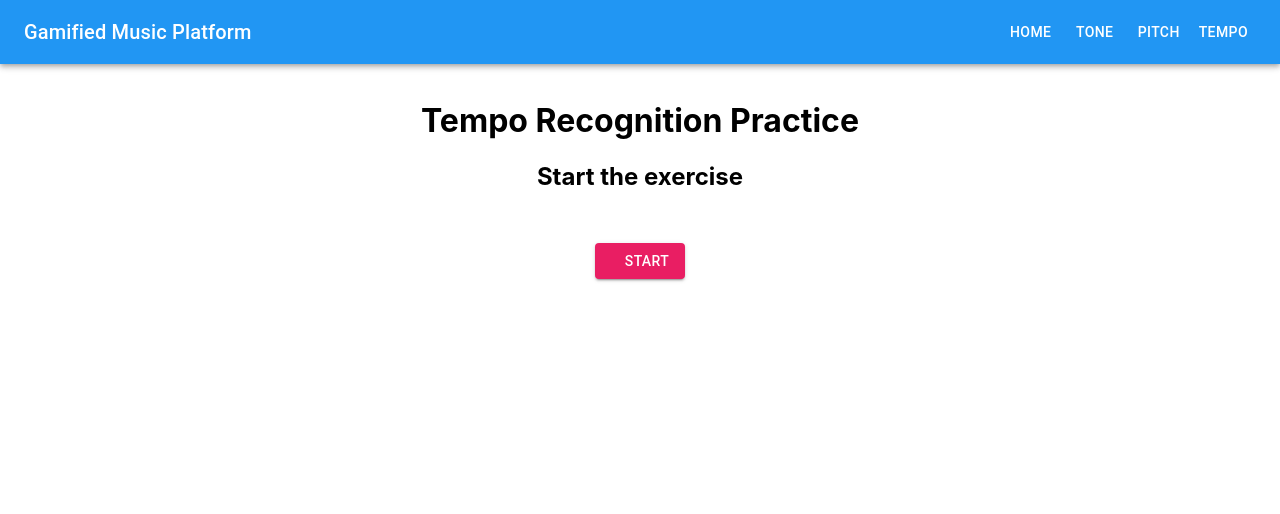
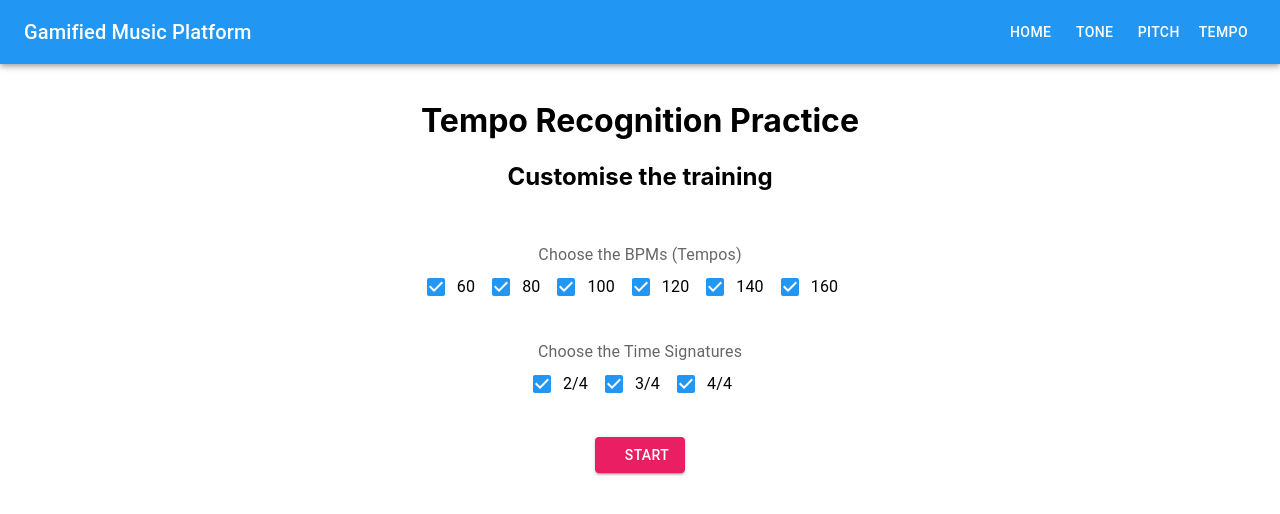
Before and after one commit to andrewvalletta/DissertationRepo, a React (Vite) app: page /Tempo in a window 1280 px wide. Shown: the top 514 px of the page. Built offline with nearby package versions, Linux system fonts and the light colour scheme; some icons are missing.

Commit message:
TempoTrainer visuals: checkboxes

```diff
--- a/src/components/TempoTrainer.jsx
+++ b/src/components/TempoTrainer.jsx
@@ -1,12 +1,26 @@
-import React, { Component } from "react";
+import React, { Component } from 'react';
+import PropTypes from 'prop-types';
 import {
+    Button,
+    Checkbox,
+    FormControl,
+    FormControlLabel,
+    FormGroup,
+    FormLabel,
     Grid,
-    Button,
-    Typography
+    MenuItem,
+    Select,
+    Table,
+    TableBody,
+    TableCell,
+    TableHead,
+    TableRow,
+    Typography,
 } from '@mui/material';
 
 import ArrowRightIcon from '@mui/icons-material/ArrowRight';
 import StopIcon from '@mui/icons-material/Stop';
+import SkipNextIcon from '@mui/icons-material/SkipNext';
 import NavigateNextIcon from '@mui/icons-material/NavigateNext';
 
 const BPM_OPTIONS = [60, 80, 100, 120, 140, 160];
@@ -17,6 +31,9 @@ class TempoTrainer extends Component {
         super(props);
 
         this.state = {
+            bpmEnabled: BPM_OPTIONS.map(() => true),
+            timeSignatureEnabled: TIME_SIGNATURES.map(() => true),
+
             isStarted: false,
             tempoBpm: null,
             timeSignature: null,
@@ -36,6 +53,18 @@ class TempoTrainer extends Component {
 
         this.audioCtx = new AudioContext();
     }
+
+    handleBpmToggle = (bpm) => (event) => {
+        const bpmEnabled = [...this.state.bpmEnabled];
+        bpmEnabled[BPM_OPTIONS.indexOf(bpm)] = event.target.checked;
+        this.setState({ bpmEnabled });
+    };
+
+    handleTimeSignatureToggle = (ts) => (event) => {
+        const timeSignatureEnabled = [...this.state.timeSignatureEnabled];
+        timeSignatureEnabled[TIME_SIGNATURES.indexOf(ts)] = event.target.checked;
+        this.setState({ timeSignatureEnabled });
+    };
 
     startGame = () => {
         const tempoBpm = BPM_OPTIONS[Math.floor(Math.random() * BPM_OPTIONS.length)];
@@ -118,8 +147,50 @@ class TempoTrainer extends Component {
             <Grid container spacing={4} direction="column" alignItems="center" style={{ minHeight: '90vh' }}>
                 <Grid item>
                     <h1>Tempo Recognition Practice</h1>
-                    <h2>{!isStarted ? 'Start the exercise' : 'Listen and identify tempo & time signature'}</h2>
+                    <h2>{!isStarted ? 'Customise the training' : 'Listen and identify tempo & time signature'}</h2>
                 </Grid>
+
+
+
+                {!isStarted && (
+                    <>
+                        <Grid item>
+                            <FormLabel component="legend">Choose the BPMs (Tempos)</FormLabel>
+                            <FormGroup row>
+                                {BPM_OPTIONS.map((bpm, i) => (
+                                    <FormControlLabel
+                                        key={bpm}
+                                        control={
+                                            <Checkbox
+                                                checked={this.state.bpmEnabled[i]}
+                                                onChange={this.handleBpmToggle(bpm)}
+                                            />
+                                        }
+                                        label={bpm}
+                                    />
+                                ))}
+                            </FormGroup>
+                        </Grid>
+
+                        <Grid item>
+                            <FormLabel component="legend">Choose the Time Signatures</FormLabel>
+                            <FormGroup row>
+                                {TIME_SIGNATURES.map((ts, i) => (
+                                    <FormControlLabel
+                                        key={ts}
+                                        control={
+                                            <Checkbox
+                                                checked={this.state.timeSignatureEnabled[i]}
+                                                onChange={this.handleTimeSignatureToggle(ts)}
+                                            />
+                                        }
+                                        label={ts}
+                                    />
+                                ))}
+                            </FormGroup>
+                        </Grid>
+                    </>
+                )}
 
                 {isStarted && (
                     <>
```
